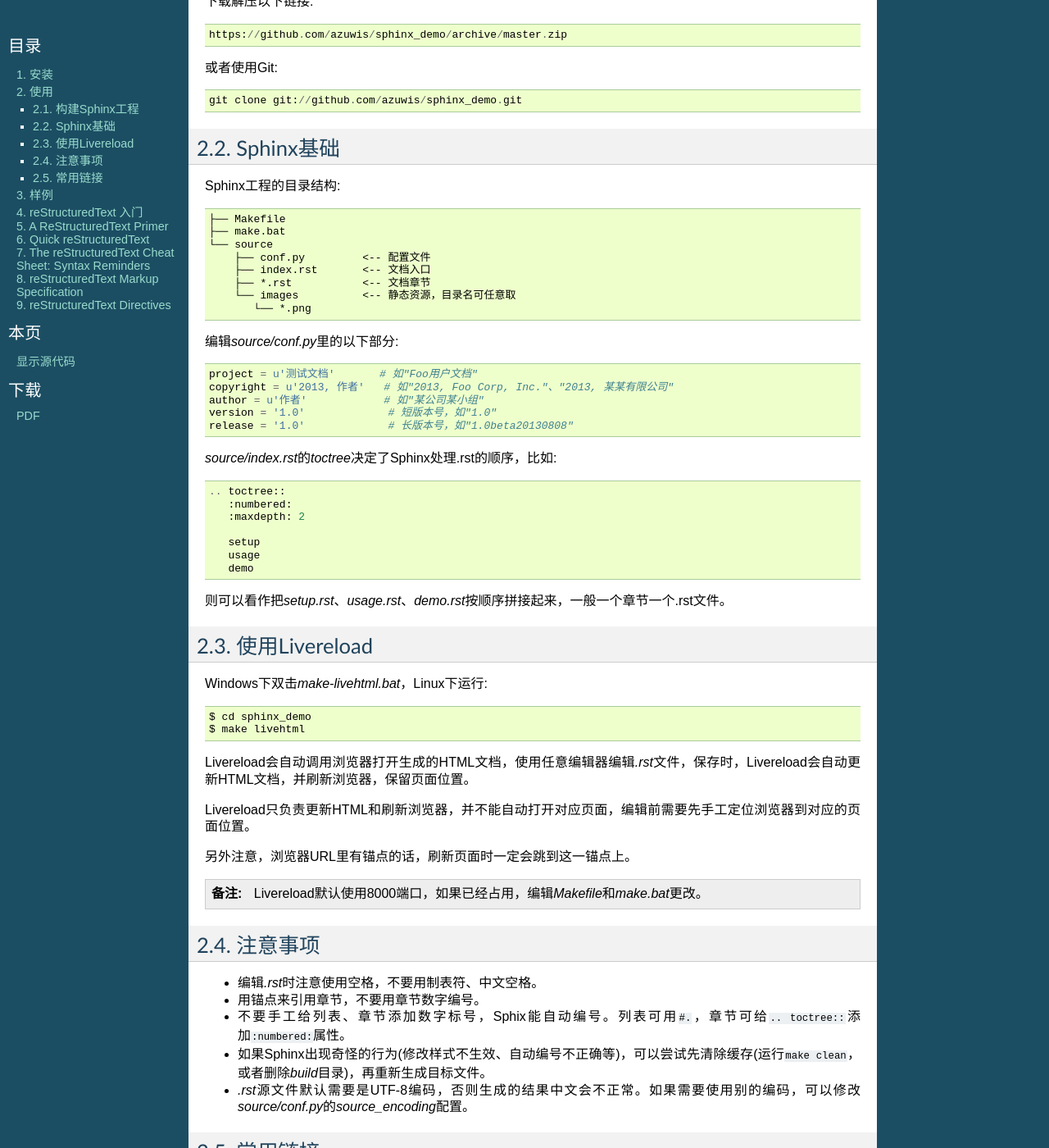
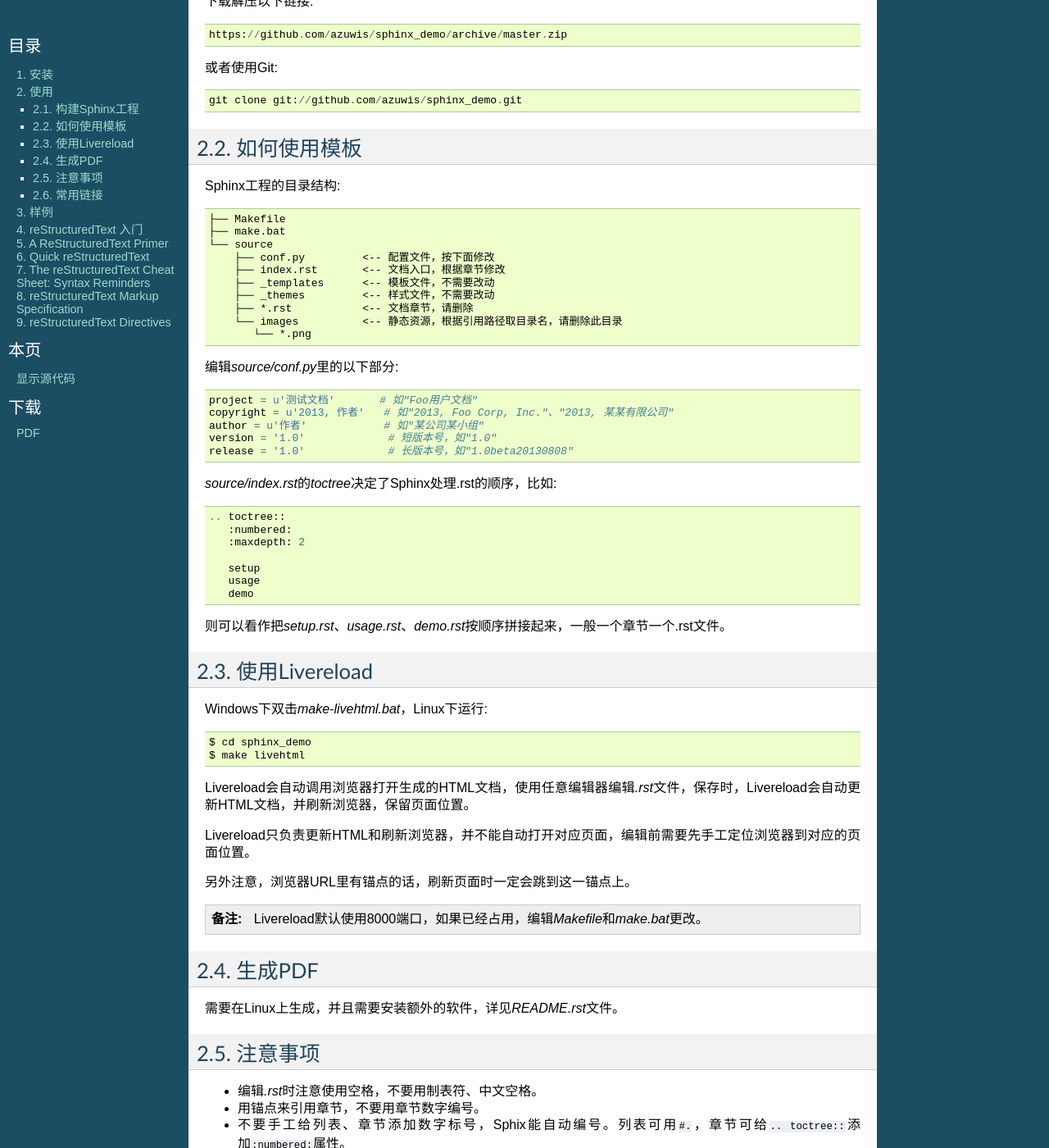
Before and after one commit to azuwis/sphinx_demo, a Sphinx documentation site: the page built from source/usage.rst, in a window 1280 px wide and 1400 px high, scrolled down 406 px. Shown: the whole window at 82% size. Built offline with Sphinx 7.4.7, drawn with Linux system fonts in a browser that asks for light colours.

Commit message:
More description about file structure, add note about pdf

```diff
--- a/source/usage.rst
+++ b/source/usage.rst
@@ -24,18 +24,20 @@
 
     git clone git://github.com/azuwis/sphinx_demo.git
 
-Sphinx基础
-----------
+如何使用模板
+------------
 
 Sphinx工程的目录结构::
 
     ├── Makefile
     ├── make.bat
     └── source
-        ├── conf.py         <-- 配置文件
-        ├── index.rst       <-- 文档入口
-        ├── *.rst           <-- 文档章节
-        └── images          <-- 静态资源，目录名可任意取
+        ├── conf.py         <-- 配置文件，按下面修改
+        ├── index.rst       <-- 文档入口，根据章节修改
+        ├── _templates      <-- 模板文件，不需要改动
+        ├── _themes         <-- 样式文件，不需要改动
+        ├── *.rst           <-- 文档章节，请删除
+        └── images          <-- 静态资源，根据引用路径取目录名，请删除此目录
            └── *.png
 
 编辑\ `source/conf.py`\ 里的以下部分::
@@ -75,6 +77,11 @@ Livereload只负责更新HTML和刷新浏览器，并不能自动打开对应页
 .. NOTE::
    Livereload默认使用8000端口，如果已经占用，编辑\ `Makefile`\ 和\ `make.bat`\ 更改。
 
+生成PDF
+-------
+
+需要在Linux上生成，并且需要安装额外的软件，详见\ `README.rst`\ 文件。
+
 注意事项
 --------
 
```
